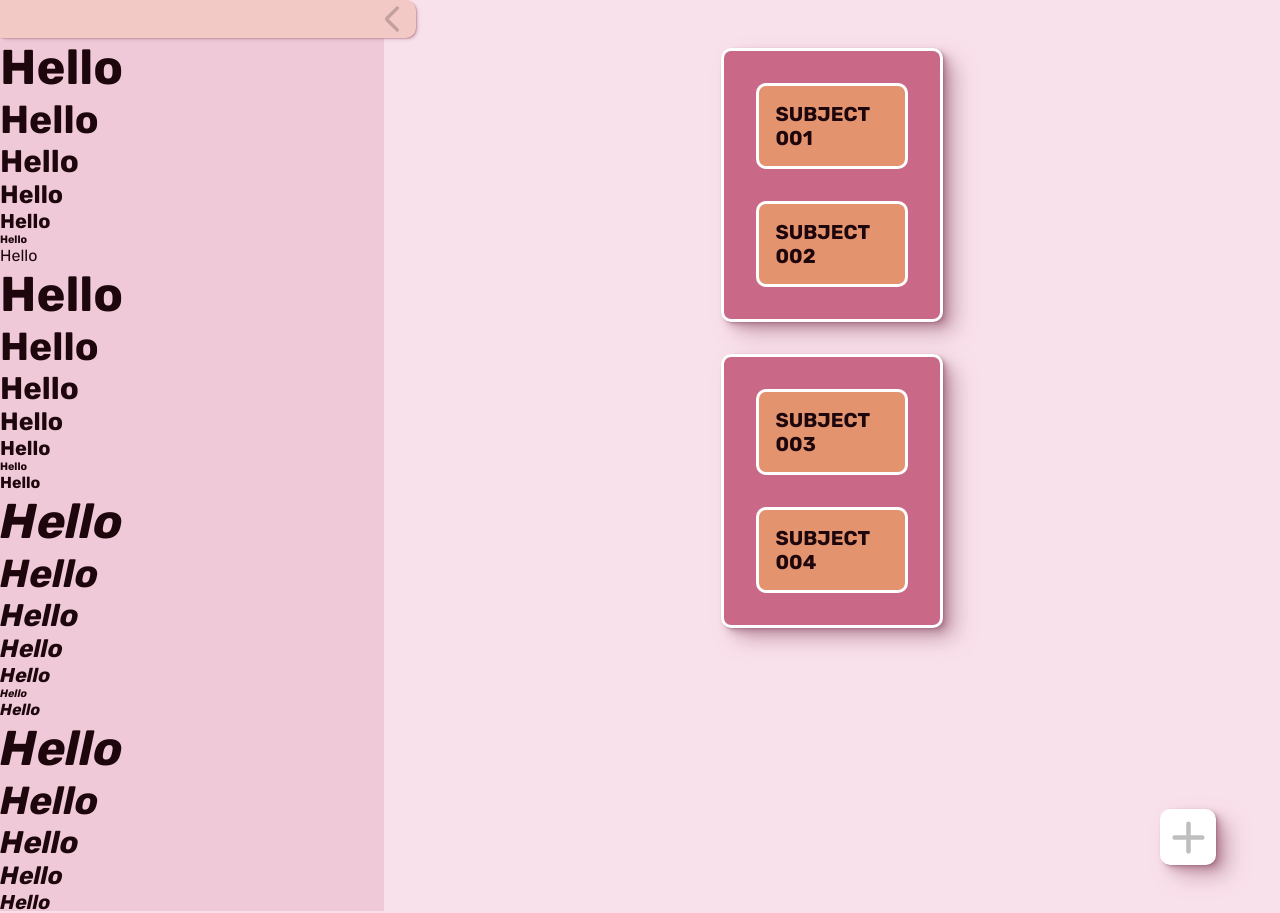
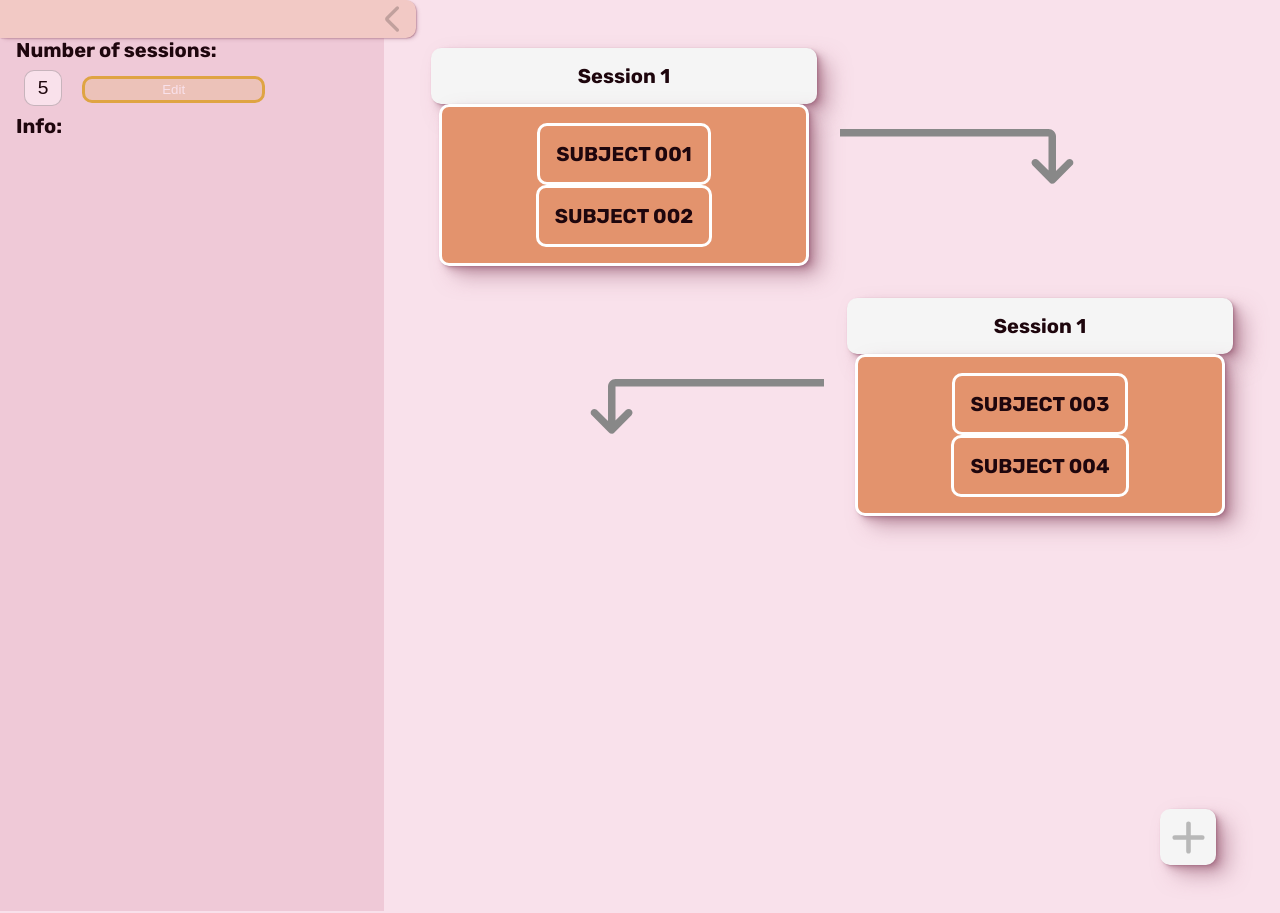
Before and after one commit to omar-elsherbiny/IGCSE-Todo-Project, a Flask app: page /subjects in a window 1280 px wide. Shown: the part 56-969 px from the top of the page. Run offline with Flask 3, Linux system fonts and the light colour scheme; a user stored in the database is signed in.

Commit message:
COMMIT B4 REDESIGN

```diff
--- a/static/main.css
+++ b/static/main.css
@@ -51,8 +51,7 @@ input[data-autocompleted] {background-color: transparent !important;}
     position: relative;
     margin: 0.5rem;
     padding: 0.2rem;
-    min-width: 4rem;
-    width: 50%;
+    width: clamp(4rem,50%,13rem);
     border-radius: 10px;
     color: var(--text-alt);
     background-color: rgb(from var(--accent) r g b / 20%);
@@ -90,6 +89,32 @@ input[data-autocompleted] {background-color: transparent !important;}
 }
 /*######################## input button*/
 
+.input_number {
+    margin: 0.5rem;
+    width: 2.5rem;
+    height: 2rem;
+    font-size: 1.2em;
+    color: var(--text);
+    background-color: var(--text-alt);
+    text-align: center;
+    border-radius: 10px;
+    border: solid var(--accent);
+    transition: all .3s ease;
+}
+.input_number:disabled {
+    border: 0.5px solid var(--border-highlight);
+    width: 2rem;
+    appearance: textfield;
+    -moz-appearance: textfield;
+}
+.input_number:disabled::-webkit-outer-spin-button,
+.input_number:disabled::-webkit-inner-spin-button {
+  -webkit-appearance: none;
+  margin: 0;
+}
+.input_number:focus {outline: none;}
+/*######################## input number*/
+
 .container {
     display: flex;
     flex-direction: column;
@@ -108,7 +133,6 @@ input[data-autocompleted] {background-color: transparent !important;}
 }
 .draggable {
     /*################################################################## fix ya 3am el 7ag*/
-    margin: 1rem;
     padding: 1rem;
     background-color: var(--secondary);
     border: solid #fff;
@@ -151,12 +175,12 @@ input[data-autocompleted] {background-color: transparent !important;}
 #adder.close {
     width: 3.5rem;
     height: 3.5rem;
-    background-color: #fff;
+    background-color: whitesmoke;
 }
 #adder.open {
     width: clamp(3.5rem, 15rem, 20rem);
     height: clamp(3.5rem, 10rem, 20rem);
-    background-color: #fff;
+    background-color: whitesmoke;
 }
 #adder svg {
     color: rgba(0, 0, 0, 0.25);
@@ -165,3 +189,46 @@ input[data-autocompleted] {background-color: transparent !important;}
 #adder:hover svg,
 #adder:focus-within svg {color: #000;}
 /*######################## adder*/
+
+.session {
+    width: 100%;
+    display: grid;
+    grid-template-columns: 1fr 1fr;
+    justify-items: center;
+    align-items: center;
+    margin: 1rem;
+}
+.session>div {
+    display: flex;
+    flex-direction: column;
+    justify-content: center;
+    align-items: center;
+    width: 100%;
+}
+.session>svg {
+    margin: 0 0.5rem;
+}
+.session.flip>svg {
+    transform: rotateY(180deg);
+}
+.header_container {
+    display: flex;
+    justify-content: center;
+    align-items: center;
+    background-color: whitesmoke;
+    border-radius: 10px;
+    padding: 1rem;
+    width: clamp(10rem, 85%, 100%);
+    box-shadow: var(--shadow-elevation-medium);
+}
+.sub_container {
+    display: flex;
+    flex-direction: column;
+    justify-content: center;
+    align-items: center;
+    background-color: var(--secondary);
+    border-radius: 10px;
+    padding: 1rem;
+    width: clamp(10rem, 80%, 100%);
+    box-shadow: var(--shadow-elevation-medium);
+}
--- a/static/sidebar.css
+++ b/static/sidebar.css
@@ -1,11 +1,17 @@
 #sidebar {
     width: clamp(10%,30%,50%);
     background-color: var(--background-alt);
-    transition: all .1s ease-out;
+    display: flex;
+    flex-direction: column;
+    justify-content: start;
+    align-items: left;
+    transition: all .2s ease-out;
 }
 #sidebar_content {
+    padding-left: 1rem;
     height: calc(100% - 2.4rem);
     margin-right: 1px;
+    white-space: nowrap;
     transition: all 0.5s ease-in-out;
 }
 
--- a/templates/subjects.html
+++ b/templates/subjects.html
@@ -28,34 +28,14 @@ Subjects
         </svg>
     </div>
     <div id="sidebar_content" class="scroll">
-        <h1>Hello</h1>
-        <h2>Hello</h2>
-        <h3>Hello</h3>
-        <h4>Hello</h4>
-        <h5>Hello</h5>
-        <h6>Hello</h6>
-        <p>Hello</p>
-        <h1 style="font-weight: bold;">Hello</h1>
-        <h2 style="font-weight: bold;">Hello</h2>
-        <h3 style="font-weight: bold;">Hello</h3>
-        <h4 style="font-weight: bold;">Hello</h4>
-        <h5 style="font-weight: bold;">Hello</h5>
-        <h6 style="font-weight: bold;">Hello</h6>
-        <p style="font-weight: bold;">Hello</p>
-        <h1 style="font-style: italic;">Hello</h1>
-        <h2 style="font-style: italic;">Hello</h2>
-        <h3 style="font-style: italic;">Hello</h3>
-        <h4 style="font-style: italic;">Hello</h4>
-        <h5 style="font-style: italic;">Hello</h5>
-        <h6 style="font-style: italic;">Hello</h6>
-        <p style="font-weight: bold; font-style: italic;">Hello</p>
-        <h1 style="font-weight: bold; font-style: italic;">Hello</h1>
-        <h2 style="font-weight: bold; font-style: italic;">Hello</h2>
-        <h3 style="font-weight: bold; font-style: italic;">Hello</h3>
-        <h4 style="font-weight: bold; font-style: italic;">Hello</h4>
-        <h5 style="font-weight: bold; font-style: italic;">Hello</h5>
-        <h6 style="font-weight: bold; font-style: italic;">Hello</h6>
-        <p style="font-weight: bold; font-style: italic;">Hello</p>
+        <div>
+            <h5>Number of sessions: </h5>
+            <input class="input_number" name="nsessions" type="number" min="1" value="5" disabled>
+            <button class="input_button" name="submit" value="edit" type="submit">Edit</button>
+        </div>
+        <div>
+            <h5>Info: </h5>
+        </div>
     </div>
 </div>
 {% endblock %}
@@ -76,12 +56,28 @@ Subjects
         <h6>option2</h6>
     </div>
 </div>
-<div class="container dropbox">
-    <h5 class="draggable" draggable="true">SUBJECT 001</h5>
-    <h5 class="draggable" draggable="true">SUBJECT 002</h5>
+<div class="session">
+    <div>
+        <div class="header_container">
+            <h5>Session 1</h5>
+        </div>
+        <div class="sub_container dropbox">
+            <h5 class="draggable" draggable="true">SUBJECT 001</h5>
+            <h5 class="draggable" draggable="true">SUBJECT 002</h5>
+        </div>
+    </div>
+    <?xml version="1.0" encoding="UTF-8"?><svg id="Layer_1" xmlns="http://www.w3.org/2000/svg" viewBox="10 0 24 3.28"><defs><style>.cls-1{fill:#888;}</style></defs><path class="cls-1" d="M22.51,2.52V.45H.23c-.06,0-.12-.02-.16-.06C.02,.34,0,.29,0,.23,0,.16,.02,.11,.06,.06,.11,.02,.16,0,.23,0H22.51c.12,0,.23,.04,.32,.13,.09,.09,.13,.19,.13,.32V2.52l.65-.65s.1-.07,.16-.07c.06,0,.12,.02,.16,.06,.05,.05,.07,.1,.07,.16s-.02,.12-.07,.16l-1.04,1.04s-.05,.04-.07,.05c-.03,0-.05,.01-.08,.01-.03,0-.06,0-.08-.01-.03,0-.05-.03-.07-.05l-1.04-1.04s-.07-.1-.06-.16c0-.06,.03-.11,.07-.16,.05-.04,.1-.06,.16-.06,.06,0,.11,.02,.16,.06l.65,.65Z"/></svg>
 </div>
-<div class="container dropbox">
-    <h5 class="draggable" draggable="true">SUBJECT 003</h5>
-    <h5 class="draggable" draggable="true">SUBJECT 004</h5>
+<div class="session flip">
+    <?xml version="1.0" encoding="UTF-8"?><svg id="Layer_1" xmlns="http://www.w3.org/2000/svg" viewBox="10 0 24 3.28"><defs><style>.cls-1{fill:#888;}</style></defs><path class="cls-1" d="M22.51,2.52V.45H.23c-.06,0-.12-.02-.16-.06C.02,.34,0,.29,0,.23,0,.16,.02,.11,.06,.06,.11,.02,.16,0,.23,0H22.51c.12,0,.23,.04,.32,.13,.09,.09,.13,.19,.13,.32V2.52l.65-.65s.1-.07,.16-.07c.06,0,.12,.02,.16,.06,.05,.05,.07,.1,.07,.16s-.02,.12-.07,.16l-1.04,1.04s-.05,.04-.07,.05c-.03,0-.05,.01-.08,.01-.03,0-.06,0-.08-.01-.03,0-.05-.03-.07-.05l-1.04-1.04s-.07-.1-.06-.16c0-.06,.03-.11,.07-.16,.05-.04,.1-.06,.16-.06,.06,0,.11,.02,.16,.06l.65,.65Z"/></svg>
+    <div>
+        <div class="header_container">
+            <h5>Session 1</h5>
+        </div>
+        <div class="sub_container dropbox">
+            <h5 class="draggable" draggable="true">SUBJECT 003</h5>
+            <h5 class="draggable" draggable="true">SUBJECT 004</h5>
+        </div>
+    </div>
 </div>
 {% endblock %}
```
Also changed, not shown: 2 other files.
